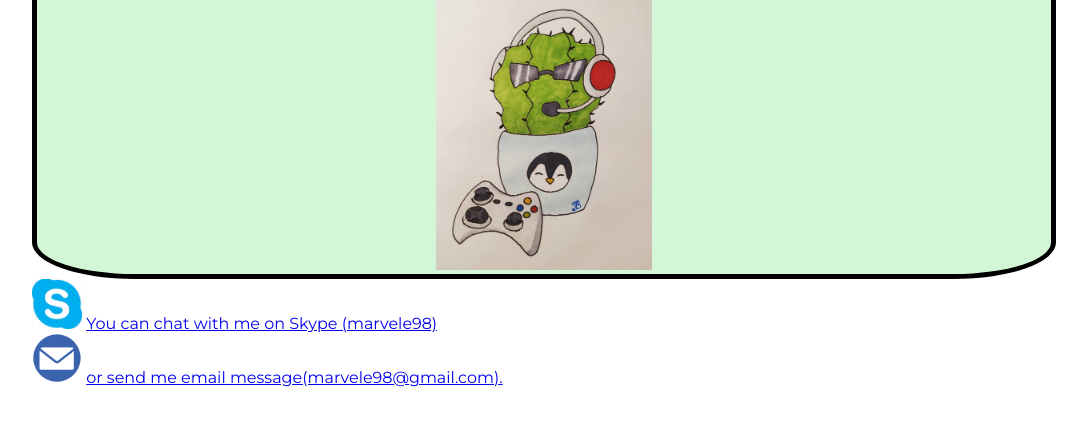
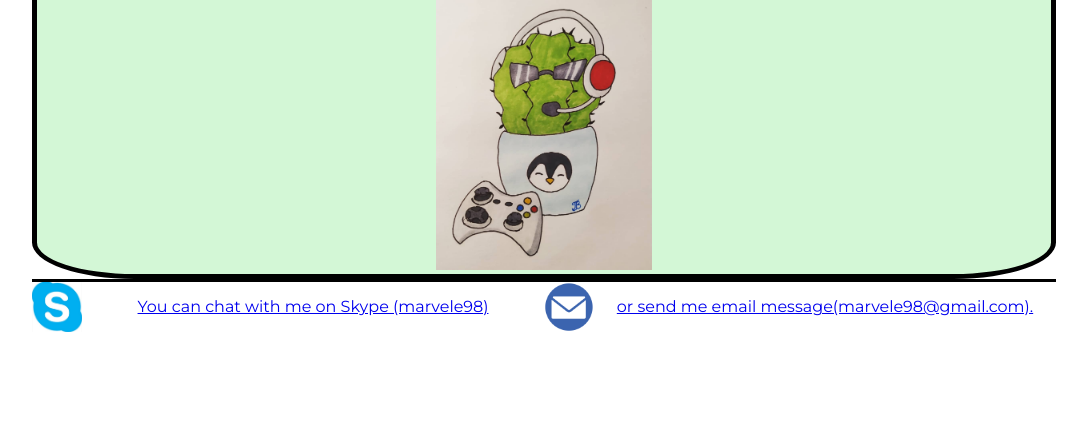
Before and after one commit to GooDCactuS/rsschool-cv, a plain HTML site: page index.html in a window 1280 px wide. Shown: the part 87-512 px from the top of the page, without its empty margins (96-1183 px from the left). Drawn offline with Linux system fonts and the light colour scheme.

Commit message:
style: add style for footer

```diff
--- a/style.css
+++ b/style.css
@@ -15,3 +15,19 @@ header {
 header div {
     text-align: center;
 }
+
+footer {
+    border: black;
+    border-style: solid none none;
+    border-width: 3px;
+}
+
+footer div {
+    display: flex;
+    width: 50%;
+    float: left;
+}
+
+footer a {
+    margin: auto;
+}
```
